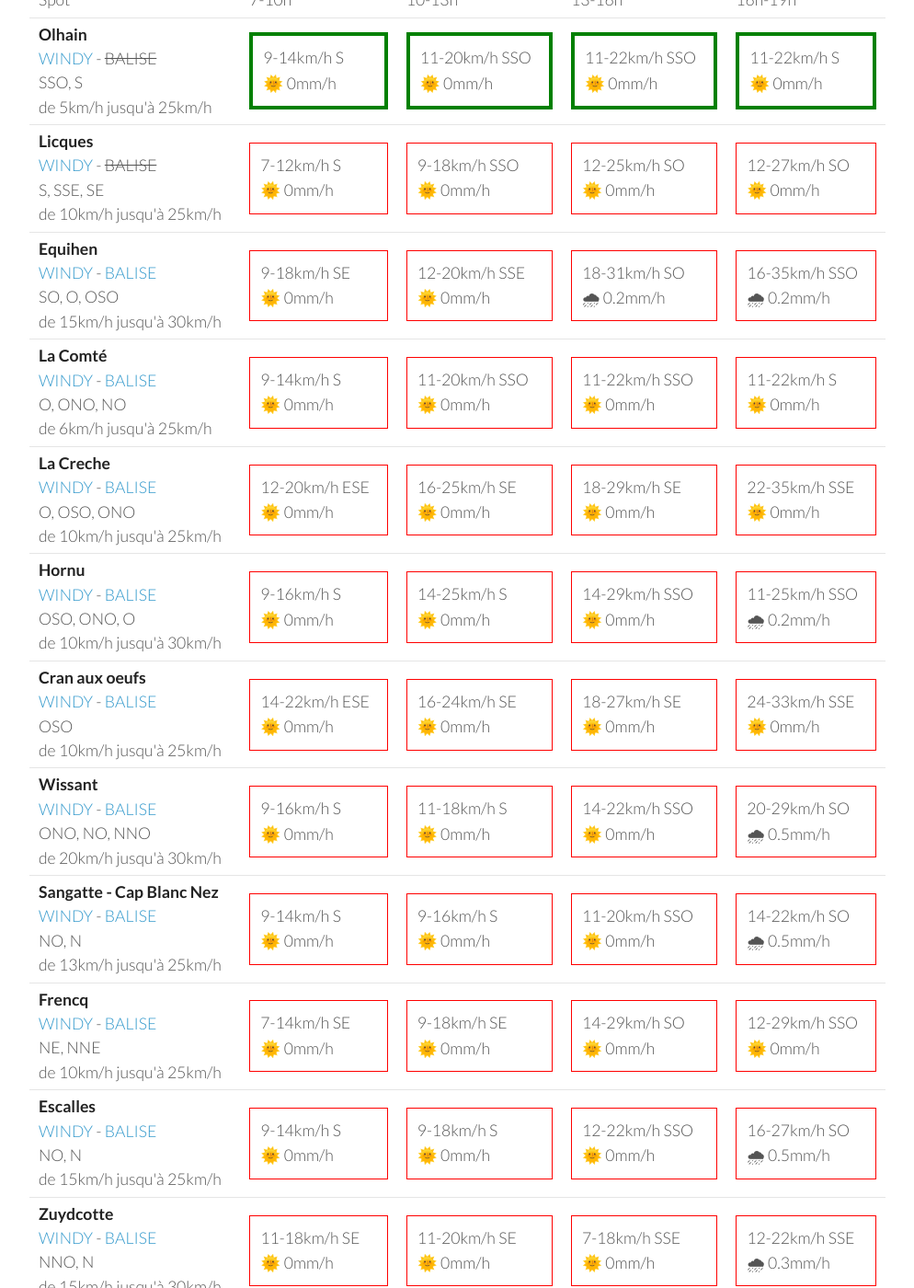
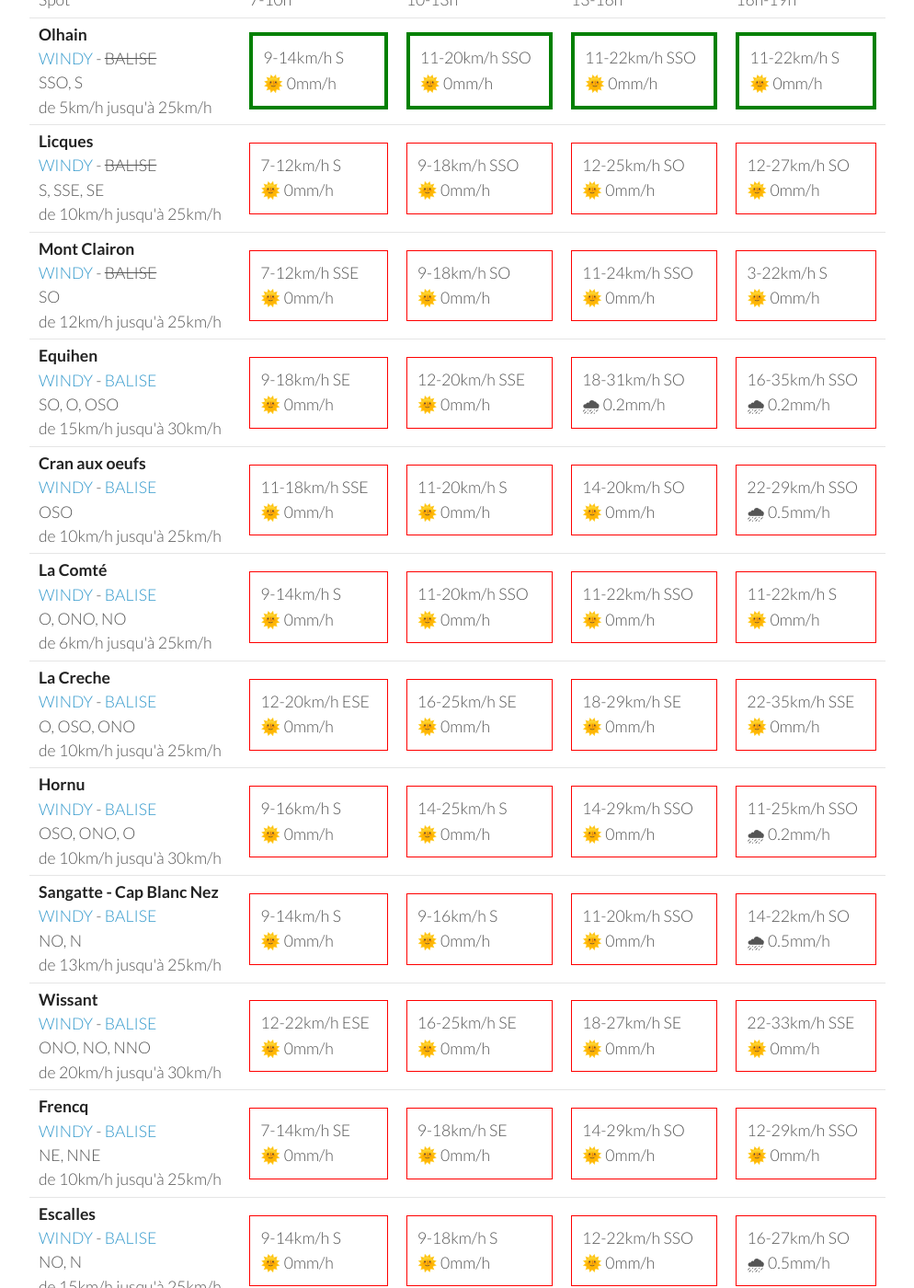
Before and after one commit to parapente-dans-le-nord/parapente-dans-le-nord.github.io, a Jekyll site: the page built from all.markdown, in a window 1280 px wide and 1400 px high, scrolled down 7031 px. Shown: the whole window at 92% size, without its empty margins (26-1020 px from the left). Built offline with Jekyll 4.4.1, drawn with Linux system fonts in a browser that asks for light colours; some of the changed text lies outside the part shown.

Commit message:
update index.markdown

```diff
--- a/all.markdown
+++ b/all.markdown
@@ -32,22 +32,22 @@ page mise à jour le jeudi 10 novembre 10:03
 
     </tr>
 <tr>
+        <td><strong>Equihen</strong><br><a href="https://windy.com/50.679/1.572?50.279,1.571,8,m:e3CagdM">WINDY</a> - <span class=""><a href="https://balisemeteo.com/balise_histo.php?idBalise=159">BALISE</a> </span><br> <span class="vent-favorable">SO, O, OSO</span><br><span class="force-vent">de 15km/h jusqu'à 30km/h</span> </td>
+
+            <td><div class="not-flyable"><p>29-48km/h SO</p><p>🌞 0mm/h</p></div></td>
+            <td><div class="not-flyable"><p>31-51km/h SO</p><p>🌞 0mm/h</p></div></td>
+            <td><div class="not-flyable"><p>35-59km/h SO</p><p>🌧 0.3mm/h</p></div></td>
+            <td><div class="not-flyable"><p>29-59km/h SO</p><p>🌧 0.2mm/h</p></div></td>
+
+
+    </tr>
+<tr>
         <td><strong>Mont Clairon</strong><br><a href="https://windy.com/49.919/2.729?49.515,2.730,8,m:e2magfH">WINDY</a> - <span class="no-balise"> BALISE </span><br> <span class="vent-favorable">SO</span><br><span class="force-vent">de 12km/h jusqu'à 25km/h</span> </td>
 
             <td><div class="not-flyable"><p>9-16km/h SSO</p><p>🌞 0mm/h</p></div></td>
             <td><div class="not-flyable"><p>14-24km/h SSO</p><p>🌞 0mm/h</p></div></td>
             <td><div class="not-flyable"><p>16-27km/h SO</p><p>🌞 0mm/h</p></div></td>
             <td><div class="not-flyable"><p>18-31km/h SSO</p><p>🌞 0mm/h</p></div></td>
-
-
-    </tr>
-<tr>
-        <td><strong>Equihen</strong><br><a href="https://windy.com/50.679/1.572?50.279,1.571,8,m:e3CagdM">WINDY</a> - <span class=""><a href="https://balisemeteo.com/balise_histo.php?idBalise=159">BALISE</a> </span><br> <span class="vent-favorable">SO, O, OSO</span><br><span class="force-vent">de 15km/h jusqu'à 30km/h</span> </td>
-
-            <td><div class="not-flyable"><p>35-51km/h SO</p><p>🌞 0mm/h</p></div></td>
-            <td><div class="not-flyable"><p>33-51km/h SSO</p><p>🌞 0mm/h</p></div></td>
-            <td><div class="not-flyable"><p>35-55km/h SSO</p><p>🌞 0mm/h</p></div></td>
-            <td><div class="not-flyable"><p>35-53km/h SSO</p><p>🌞 0mm/h</p></div></td>
 
 
     </tr>
@@ -240,10 +240,10 @@ page mise à jour le jeudi 10 novembre 10:03
 <tr>
         <td><strong>Equihen</strong><br><a href="https://windy.com/50.679/1.572?50.279,1.571,8,m:e3CagdM">WINDY</a> - <span class=""><a href="https://balisemeteo.com/balise_histo.php?idBalise=159">BALISE</a> </span><br> <span class="vent-favorable">SO, O, OSO</span><br><span class="force-vent">de 15km/h jusqu'à 30km/h</span> </td>
 
-            <td><div class="not-flyable"><p>24-40km/h S</p><p>🌞 0mm/h</p></div></td>
-            <td><div class="not-flyable"><p>22-35km/h S</p><p>🌞 0mm/h</p></div></td>
-            <td><div class="not-flyable"><p>22-38km/h S</p><p>🌞 0mm/h</p></div></td>
-            <td><div class="not-flyable"><p>14-27km/h SSE</p><p>🌞 0mm/h</p></div></td>
+            <td><div class="not-flyable"><p>20-40km/h S</p><p>🌞 0mm/h</p></div></td>
+            <td><div class="not-flyable"><p>20-35km/h S</p><p>🌞 0mm/h</p></div></td>
+            <td><div class="not-flyable"><p>20-37km/h S</p><p>🌞 0mm/h</p></div></td>
+            <td><div class="not-flyable"><p>16-35km/h S</p><p>🌞 0mm/h</p></div></td>
 
 
     </tr>
@@ -357,9 +357,9 @@ page mise à jour le jeudi 10 novembre 10:03
         <td><strong>Cran aux oeufs</strong><br><a href="https://windy.com/50.847/1.584?50.451,1.582,8,m:e3TagdN">WINDY</a> - <span class=""><a href="https://www.meteociel.fr/temps-reel/obs_villes.php?code2=7004">BALISE</a> </span><br> <span class="vent-favorable">OSO</span><br><span class="force-vent">de 10km/h jusqu'à 25km/h</span> </td>
 
             <td><div class="not-flyable"><p>18-25km/h SSE</p><p>🌞 0mm/h</p></div></td>
-            <td><div class="not-flyable"><p>14-25km/h S</p><p>🌞 0mm/h</p></div></td>
-            <td><div class="not-flyable"><p>12-20km/h SSE</p><p>🌞 0mm/h</p></div></td>
-            <td><div class="not-flyable"><p>11-16km/h SSE</p><p>🌞 0mm/h</p></div></td>
+            <td><div class="not-flyable"><p>14-25km/h SSE</p><p>🌞 0mm/h</p></div></td>
+            <td><div class="not-flyable"><p>11-20km/h SSE</p><p>🌞 0mm/h</p></div></td>
+            <td><div class="not-flyable"><p>12-14km/h SE</p><p>🌞 0mm/h</p></div></td>
 
 
     </tr>
@@ -437,9 +437,9 @@ page mise à jour le jeudi 10 novembre 10:03
         <td><strong>Wissant</strong><br><a href="https://windy.com/50.885/1.653?50.488,1.653,8,m:e3XagdU">WINDY</a> - <span class=""><a href="https://balisemeteo.com/balise_histo.php?idBalise=159">BALISE</a> </span><br> <span class="vent-favorable">ONO, NO, NNO</span><br><span class="force-vent">de 20km/h jusqu'à 30km/h</span> </td>
 
             <td><div class="not-flyable"><p>16-25km/h SSE</p><p>🌞 0mm/h</p></div></td>
-            <td><div class="not-flyable"><p>12-24km/h SSE</p><p>🌞 0mm/h</p></div></td>
+            <td><div class="not-flyable"><p>14-24km/h S</p><p>🌞 0mm/h</p></div></td>
             <td><div class="not-flyable"><p>11-20km/h SSE</p><p>🌞 0mm/h</p></div></td>
-            <td><div class="not-flyable"><p>12-16km/h SSE</p><p>🌞 0mm/h</p></div></td>
+            <td><div class="not-flyable"><p>9-18km/h SSE</p><p>🌞 0mm/h</p></div></td>
 
 
     </tr>
@@ -457,9 +457,9 @@ page mise à jour le jeudi 10 novembre 10:03
         <td><strong>Mont Clairon</strong><br><a href="https://windy.com/49.919/2.729?49.515,2.730,8,m:e2magfH">WINDY</a> - <span class="no-balise"> BALISE </span><br> <span class="vent-favorable">SO</span><br><span class="force-vent">de 12km/h jusqu'à 25km/h</span> </td>
 
             <td><div class="not-flyable"><p>7-12km/h SE</p><p>🌞 0mm/h</p></div></td>
-            <td><div class="not-flyable"><p>7-16km/h ESE</p><p>🌞 0mm/h</p></div></td>
             <td><div class="not-flyable"><p>7-16km/h SE</p><p>🌞 0mm/h</p></div></td>
-            <td><div class="not-flyable"><p>5-16km/h ESE</p><p>🌞 0mm/h</p></div></td>
+            <td><div class="not-flyable"><p>7-18km/h ESE</p><p>🌞 0mm/h</p></div></td>
+            <td><div class="not-flyable"><p>5-18km/h ESE</p><p>🌞 0mm/h</p></div></td>
 
 
     </tr>
@@ -512,10 +512,10 @@ page mise à jour le jeudi 10 novembre 10:03
 <tr>
         <td><strong>Cran aux oeufs</strong><br><a href="https://windy.com/50.847/1.584?50.451,1.582,8,m:e3TagdN">WINDY</a> - <span class=""><a href="https://www.meteociel.fr/temps-reel/obs_villes.php?code2=7004">BALISE</a> </span><br> <span class="vent-favorable">OSO</span><br><span class="force-vent">de 10km/h jusqu'à 25km/h</span> </td>
 
-            <td><div class="not-flyable"><p>12-20km/h E</p><p>🌞 0mm/h</p></div></td>
-            <td><div class="not-flyable"><p>9-20km/h ESE</p><p>🌞 0mm/h</p></div></td>
-            <td><div class="not-flyable"><p>9-18km/h ENE</p><p>🌞 0mm/h</p></div></td>
-            <td><div class="not-flyable"><p>12-18km/h ENE</p><p>🌞 0mm/h</p></div></td>
+            <td><div class="not-flyable"><p>12-20km/h ESE</p><p>🌞 0mm/h</p></div></td>
+            <td><div class="not-flyable"><p>9-18km/h ESE</p><p>🌞 0mm/h</p></div></td>
+            <td><div class="not-flyable"><p>9-14km/h E</p><p>🌞 0mm/h</p></div></td>
+            <td><div class="not-flyable"><p>11-14km/h E</p><p>🌞 0mm/h</p></div></td>
 
 
     </tr>
@@ -582,10 +582,10 @@ page mise à jour le jeudi 10 novembre 10:03
 <tr>
         <td><strong>Wissant</strong><br><a href="https://windy.com/50.885/1.653?50.488,1.653,8,m:e3XagdU">WINDY</a> - <span class=""><a href="https://balisemeteo.com/balise_histo.php?idBalise=159">BALISE</a> </span><br> <span class="vent-favorable">ONO, NO, NNO</span><br><span class="force-vent">de 20km/h jusqu'à 30km/h</span> </td>
 
-            <td><div class="not-flyable"><p>12-20km/h ESE</p><p>🌞 0mm/h</p></div></td>
-            <td><div class="not-flyable"><p>9-20km/h ESE</p><p>🌞 0mm/h</p></div></td>
-            <td><div class="not-flyable"><p>9-16km/h E</p><p>🌞 0mm/h</p></div></td>
-            <td><div class="not-flyable"><p>11-16km/h E</p><p>🌞 0mm/h</p></div></td>
+            <td><div class="not-flyable"><p>12-20km/h E</p><p>🌞 0mm/h</p></div></td>
+            <td><div class="not-flyable"><p>11-20km/h ESE</p><p>🌞 0mm/h</p></div></td>
+            <td><div class="not-flyable"><p>11-20km/h ENE</p><p>🌞 0mm/h</p></div></td>
+            <td><div class="not-flyable"><p>12-18km/h ENE</p><p>🌞 0mm/h</p></div></td>
 
 
     </tr>
@@ -593,9 +593,9 @@ page mise à jour le jeudi 10 novembre 10:03
         <td><strong>Mont Clairon</strong><br><a href="https://windy.com/49.919/2.729?49.515,2.730,8,m:e2magfH">WINDY</a> - <span class="no-balise"> BALISE </span><br> <span class="vent-favorable">SO</span><br><span class="force-vent">de 12km/h jusqu'à 25km/h</span> </td>
 
             <td><div class="not-flyable"><p>9-16km/h ESE</p><p>🌞 0mm/h</p></div></td>
-            <td><div class="not-flyable"><p>9-16km/h E</p><p>🌞 0mm/h</p></div></td>
-            <td><div class="not-flyable"><p>9-18km/h E</p><p>🌞 0mm/h</p></div></td>
-            <td><div class="not-flyable"><p>7-20km/h ENE</p><p>🌞 0mm/h</p></div></td>
+            <td><div class="not-flyable"><p>9-16km/h ESE</p><p>🌞 0mm/h</p></div></td>
+            <td><div class="not-flyable"><p>9-20km/h E</p><p>🌞 0mm/h</p></div></td>
+            <td><div class="not-flyable"><p>7-20km/h E</p><p>🌞 0mm/h</p></div></td>
 
 
     </tr>
@@ -636,12 +636,32 @@ page mise à jour le jeudi 10 novembre 10:03
 
     </tr>
 <tr>
+        <td><strong>Mont Clairon</strong><br><a href="https://windy.com/49.919/2.729?49.515,2.730,8,m:e2magfH">WINDY</a> - <span class="no-balise"> BALISE </span><br> <span class="vent-favorable">SO</span><br><span class="force-vent">de 12km/h jusqu'à 25km/h</span> </td>
+
+            <td><div class="not-flyable"><p>7-12km/h SSE</p><p>🌞 0mm/h</p></div></td>
+            <td><div class="not-flyable"><p>9-18km/h SO</p><p>🌞 0mm/h</p></div></td>
+            <td><div class="not-flyable"><p>11-24km/h SSO</p><p>🌞 0mm/h</p></div></td>
+            <td><div class="not-flyable"><p>3-22km/h S</p><p>🌞 0mm/h</p></div></td>
+
+
+    </tr>
+<tr>
         <td><strong>Equihen</strong><br><a href="https://windy.com/50.679/1.572?50.279,1.571,8,m:e3CagdM">WINDY</a> - <span class=""><a href="https://balisemeteo.com/balise_histo.php?idBalise=159">BALISE</a> </span><br> <span class="vent-favorable">SO, O, OSO</span><br><span class="force-vent">de 15km/h jusqu'à 30km/h</span> </td>
 
             <td><div class="not-flyable"><p>9-18km/h SE</p><p>🌞 0mm/h</p></div></td>
             <td><div class="not-flyable"><p>12-20km/h SSE</p><p>🌞 0mm/h</p></div></td>
             <td><div class="not-flyable"><p>18-31km/h SO</p><p>🌧 0.2mm/h</p></div></td>
             <td><div class="not-flyable"><p>16-35km/h SSO</p><p>🌧 0.2mm/h</p></div></td>
+
+
+    </tr>
+<tr>
+        <td><strong>Cran aux oeufs</strong><br><a href="https://windy.com/50.847/1.584?50.451,1.582,8,m:e3TagdN">WINDY</a> - <span class=""><a href="https://www.meteociel.fr/temps-reel/obs_villes.php?code2=7004">BALISE</a> </span><br> <span class="vent-favorable">OSO</span><br><span class="force-vent">de 10km/h jusqu'à 25km/h</span> </td>
+
+            <td><div class="not-flyable"><p>11-18km/h SSE</p><p>🌞 0mm/h</p></div></td>
+            <td><div class="not-flyable"><p>11-20km/h S</p><p>🌞 0mm/h</p></div></td>
+            <td><div class="not-flyable"><p>14-20km/h SO</p><p>🌞 0mm/h</p></div></td>
+            <td><div class="not-flyable"><p>22-29km/h SSO</p><p>🌧 0.5mm/h</p></div></td>
 
 
     </tr>
@@ -676,32 +696,22 @@ page mise à jour le jeudi 10 novembre 10:03
 
     </tr>
 <tr>
-        <td><strong>Cran aux oeufs</strong><br><a href="https://windy.com/50.847/1.584?50.451,1.582,8,m:e3TagdN">WINDY</a> - <span class=""><a href="https://www.meteociel.fr/temps-reel/obs_villes.php?code2=7004">BALISE</a> </span><br> <span class="vent-favorable">OSO</span><br><span class="force-vent">de 10km/h jusqu'à 25km/h</span> </td>
+        <td><strong>Sangatte - Cap Blanc Nez</strong><br><a href="https://windy.com/50.945/1.742?50.548,1.741,8,m:e33agd3">WINDY</a> - <span class=""><a href="https://balisemeteo.com/balise_histo.php?idBalise=159">BALISE</a> </span><br> <span class="vent-favorable">NO, N</span><br><span class="force-vent">de 13km/h jusqu'à 25km/h</span> </td>
 
-            <td><div class="not-flyable"><p>14-22km/h ESE</p><p>🌞 0mm/h</p></div></td>
-            <td><div class="not-flyable"><p>16-24km/h SE</p><p>🌞 0mm/h</p></div></td>
-            <td><div class="not-flyable"><p>18-27km/h SE</p><p>🌞 0mm/h</p></div></td>
-            <td><div class="not-flyable"><p>24-33km/h SSE</p><p>🌞 0mm/h</p></div></td>
+            <td><div class="not-flyable"><p>9-14km/h S</p><p>🌞 0mm/h</p></div></td>
+            <td><div class="not-flyable"><p>9-16km/h S</p><p>🌞 0mm/h</p></div></td>
+            <td><div class="not-flyable"><p>11-20km/h SSO</p><p>🌞 0mm/h</p></div></td>
+            <td><div class="not-flyable"><p>14-22km/h SO</p><p>🌧 0.5mm/h</p></div></td>
 
 
     </tr>
 <tr>
         <td><strong>Wissant</strong><br><a href="https://windy.com/50.885/1.653?50.488,1.653,8,m:e3XagdU">WINDY</a> - <span class=""><a href="https://balisemeteo.com/balise_histo.php?idBalise=159">BALISE</a> </span><br> <span class="vent-favorable">ONO, NO, NNO</span><br><span class="force-vent">de 20km/h jusqu'à 30km/h</span> </td>
 
-            <td><div class="not-flyable"><p>9-16km/h S</p><p>🌞 0mm/h</p></div></td>
-            <td><div class="not-flyable"><p>11-18km/h S</p><p>🌞 0mm/h</p></div></td>
-            <td><div class="not-flyable"><p>14-22km/h SSO</p><p>🌞 0mm/h</p></div></td>
-            <td><div class="not-flyable"><p>20-29km/h SO</p><p>🌧 0.5mm/h</p></div></td>
-
-
-    </tr>
-<tr>
-        <td><strong>Sangatte - Cap Blanc Nez</strong><br><a href="https://windy.com/50.945/1.742?50.548,1.741,8,m:e33agd3">WINDY</a> - <span class=""><a href="https://balisemeteo.com/balise_histo.php?idBalise=159">BALISE</a> </span><br> <span class="vent-favorable">NO, N</span><br><span class="force-vent">de 13km/h jusqu'à 25km/h</span> </td>
-
-            <td><div class="not-flyable"><p>9-14km/h S</p><p>🌞 0mm/h</p></div></td>
-            <td><div class="not-flyable"><p>9-16km/h S</p><p>🌞 0mm/h</p></div></td>
-            <td><div class="not-flyable"><p>11-20km/h SSO</p><p>🌞 0mm/h</p></div></td>
-            <td><div class="not-flyable"><p>14-22km/h SO</p><p>🌧 0.5mm/h</p></div></td>
+            <td><div class="not-flyable"><p>12-22km/h ESE</p><p>🌞 0mm/h</p></div></td>
+            <td><div class="not-flyable"><p>16-25km/h SE</p><p>🌞 0mm/h</p></div></td>
+            <td><div class="not-flyable"><p>18-27km/h SE</p><p>🌞 0mm/h</p></div></td>
+            <td><div class="not-flyable"><p>22-33km/h SSE</p><p>🌞 0mm/h</p></div></td>
 
 
     </tr>
@@ -732,16 +742,6 @@ page mise à jour le jeudi 10 novembre 10:03
             <td><div class="not-flyable"><p>11-20km/h SE</p><p>🌞 0mm/h</p></div></td>
             <td><div class="not-flyable"><p>7-18km/h SSE</p><p>🌞 0mm/h</p></div></td>
             <td><div class="not-flyable"><p>12-22km/h SSE</p><p>🌧 0.3mm/h</p></div></td>
-
-
-    </tr>
-<tr>
-        <td><strong>Mont Clairon</strong><br><a href="https://windy.com/49.919/2.729?49.515,2.730,8,m:e2magfH">WINDY</a> - <span class="no-balise"> BALISE </span><br> <span class="vent-favorable">SO</span><br><span class="force-vent">de 12km/h jusqu'à 25km/h</span> </td>
-
-            <td><div class="not-flyable"><p>5-14km/h SE</p><p>🌞 0mm/h</p></div></td>
-            <td><div class="not-flyable"><p>11-20km/h SSE</p><p>🌞 0mm/h</p></div></td>
-            <td><div class="not-flyable"><p>18-31km/h SSE</p><p>🌧 0.6mm/h</p></div></td>
-            <td><div class="not-flyable"><p>12-35km/h SE</p><p>🌧 2.1mm/h</p></div></td>
 
 
     </tr>
@@ -792,6 +792,16 @@ page mise à jour le jeudi 10 novembre 10:03
 
     </tr>
 <tr>
+        <td><strong>Mont Clairon</strong><br><a href="https://windy.com/49.919/2.729?49.515,2.730,8,m:e2magfH">WINDY</a> - <span class="no-balise"> BALISE </span><br> <span class="vent-favorable">SO</span><br><span class="force-vent">de 12km/h jusqu'à 25km/h</span> </td>
+
+            <td><div class="not-flyable"><p>12-24km/h SSO</p><p>🌧 0.3mm/h</p></div></td>
+            <td><div class="not-flyable"><p>16-29km/h S</p><p>🌞 0mm/h</p></div></td>
+            <td><div class="not-flyable"><p>20-38km/h S</p><p>🌞 0mm/h</p></div></td>
+            <td><div class="not-flyable"><p>22-38km/h SSE</p><p>🌧 0.3mm/h</p></div></td>
+
+
+    </tr>
+<tr>
         <td><strong>Equihen</strong><br><a href="https://windy.com/50.679/1.572?50.279,1.571,8,m:e3CagdM">WINDY</a> - <span class=""><a href="https://balisemeteo.com/balise_histo.php?idBalise=159">BALISE</a> </span><br> <span class="vent-favorable">SO, O, OSO</span><br><span class="force-vent">de 15km/h jusqu'à 30km/h</span> </td>
 
             <td><div class="not-flyable"><p>20-31km/h SSO</p><p>🌧 0.4mm/h</p></div></td>
@@ -832,16 +842,6 @@ page mise à jour le jeudi 10 novembre 10:03
 
     </tr>
 <tr>
-        <td><strong>Wissant</strong><br><a href="https://windy.com/50.885/1.653?50.488,1.653,8,m:e3XagdU">WINDY</a> - <span class=""><a href="https://balisemeteo.com/balise_histo.php?idBalise=159">BALISE</a> </span><br> <span class="vent-favorable">ONO, NO, NNO</span><br><span class="force-vent">de 20km/h jusqu'à 30km/h</span> </td>
-
-            <td><div class="not-flyable"><p>22-31km/h SSO</p><p>🌧 0.5mm/h</p></div></td>
-            <td><div class="not-flyable"><p>27-40km/h S</p><p>🌞 0mm/h</p></div></td>
-            <td><div class="not-flyable"><p>33-48km/h SSE</p><p>🌞 0mm/h</p></div></td>
-            <td><div class="not-flyable"><p>35-53km/h SSE</p><p>🌧 2.5mm/h</p></div></td>
-
-
-    </tr>
-<tr>
         <td><strong>Frencq</strong><br><a href="https://windy.com/50.559/1.669?50.159,1.670,8,m:e3qagdV">WINDY</a> - <span class=""><a href="https://balisemeteo.com/balise_histo.php?idBalise=159">BALISE</a> </span><br> <span class="vent-favorable">NE, NNE</span><br><span class="force-vent">de 10km/h jusqu'à 25km/h</span> </td>
 
             <td><div class="not-flyable"><p>14-25km/h S</p><p>🌧 0.3mm/h</p></div></td>
@@ -872,6 +872,16 @@ page mise à jour le jeudi 10 novembre 10:03
 
     </tr>
 <tr>
+        <td><strong>Cran aux oeufs</strong><br><a href="https://windy.com/50.847/1.584?50.451,1.582,8,m:e3TagdN">WINDY</a> - <span class=""><a href="https://www.meteociel.fr/temps-reel/obs_villes.php?code2=7004">BALISE</a> </span><br> <span class="vent-favorable">OSO</span><br><span class="force-vent">de 10km/h jusqu'à 25km/h</span> </td>
+
+            <td><div class="not-flyable"><p>25-33km/h SSO</p><p>🌧 0.6mm/h</p></div></td>
+            <td><div class="not-flyable"><p>29-40km/h S</p><p>🌞 0mm/h</p></div></td>
+            <td><div class="not-flyable"><p>35-48km/h SSE</p><p>🌧 0.2mm/h</p></div></td>
+            <td><div class="not-flyable"><p>38-51km/h SSE</p><p>🌧 3.1mm/h</p></div></td>
+
+
+    </tr>
+<tr>
         <td><strong>Dannes</strong><br><a href="https://windy.com/50.587/1.637?50.188,1.637,8">WINDY</a> - <span class="no-balise"> BALISE </span><br> <span class="vent-favorable">O, OSO, SO, ONO</span><br><span class="force-vent">de 12km/h jusqu'à 20km/h</span> </td>
 
             <td><div class="not-flyable"><p>14-25km/h S</p><p>🌧 0.3mm/h</p></div></td>
--- a/index.markdown
+++ b/index.markdown
@@ -7,7 +7,7 @@ title:  "Ou ça vole"
 {: .links}
 
 # Prevision Windy, modèle Arome
-page mise à jour le jeudi 10 novembre 10:03
+page mise à jour le jeudi 10 novembre 13:03
 
 
 
```
Also changed, not shown: other parts of all.markdown (+1 -1 lines).
